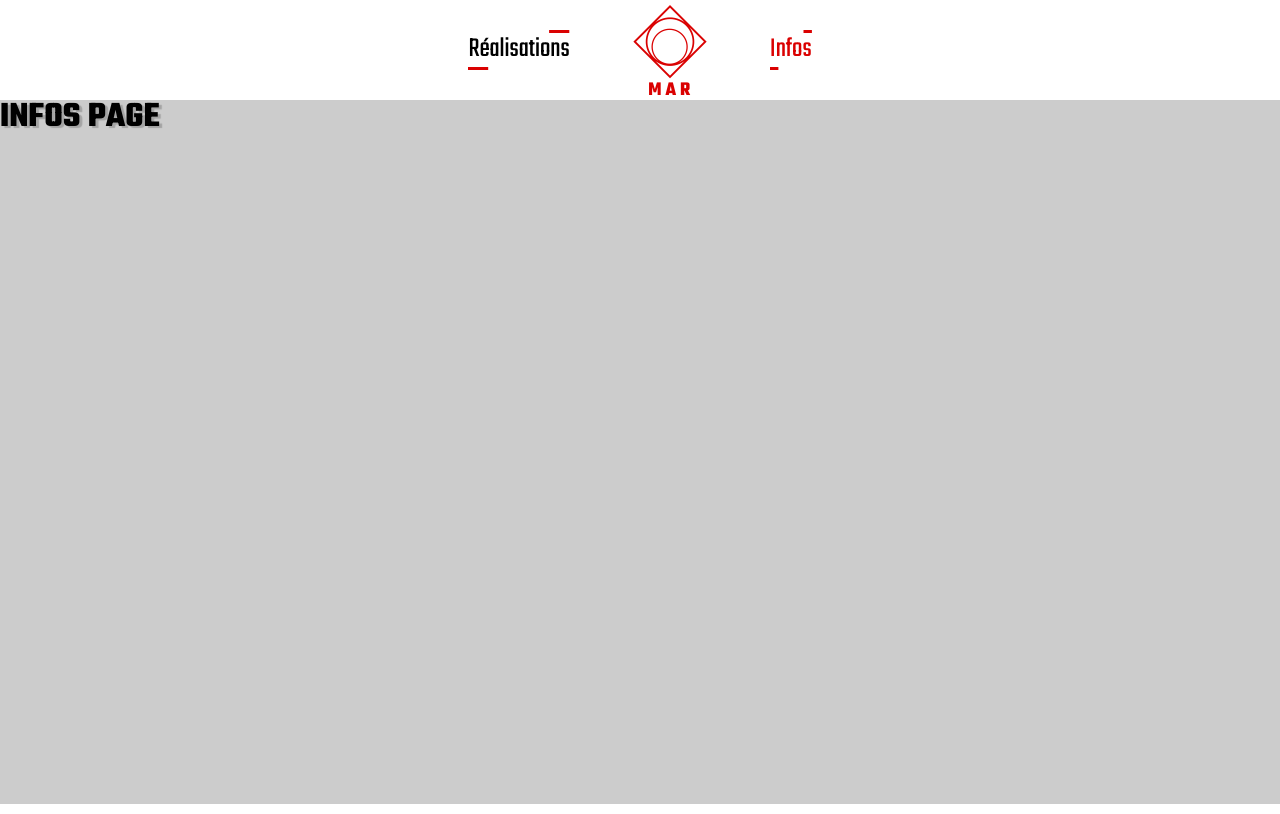
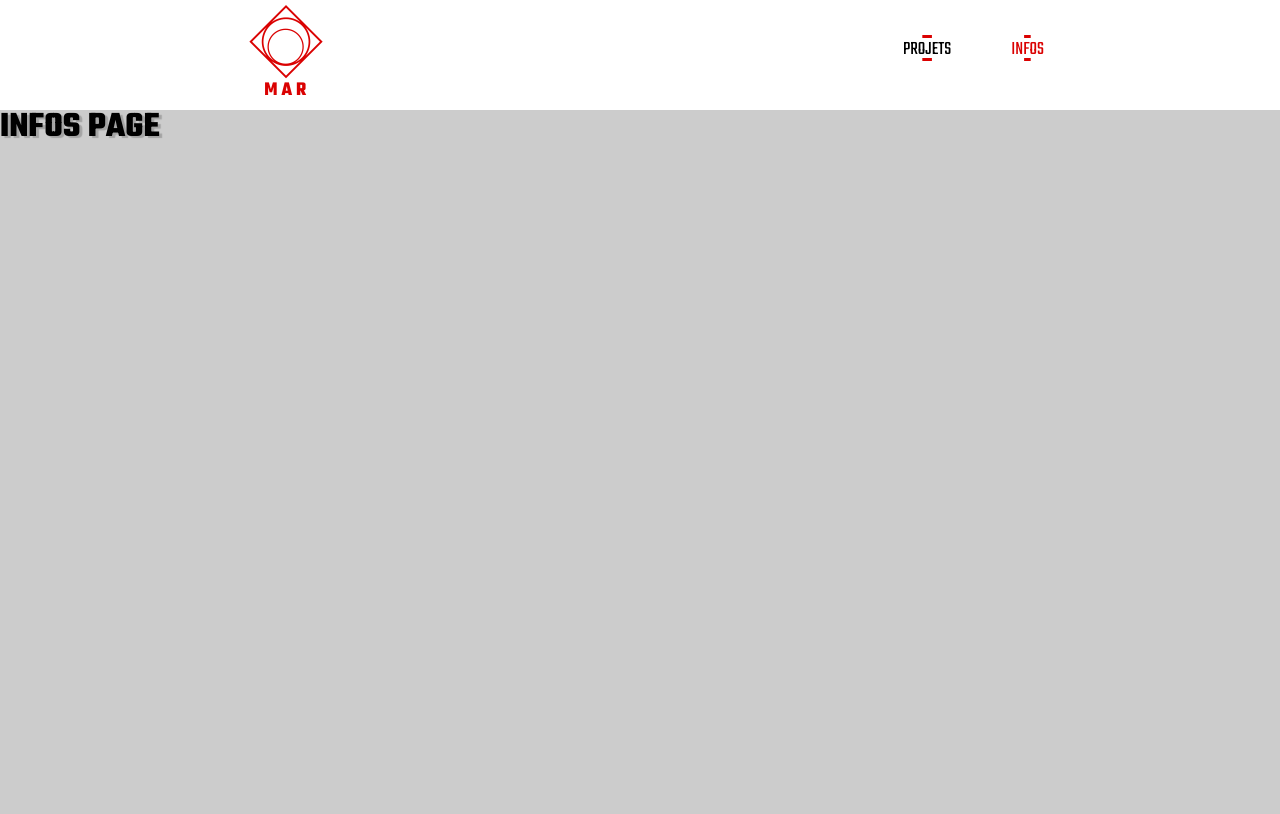
Before and after one commit to JonathanRaso/mar-portfolio, a React (Create React App) app in the folder client/: page /infos in a window 1280 px wide. Built offline with nearby package versions, Linux system fonts and the light colour scheme.

Commit message:
Responsive navbar with mobile burger menu added (need to adapt the first animated burger button to the navtest later if I have time). Need to check later how to adapt height ratio when bigger screen for project page

```diff
--- a/client/src/App.css
+++ b/client/src/App.css
@@ -19,6 +19,8 @@
   --clr-second: #DA0101;
   --clr-third: #60E1E0;
   --clr-fourth: #FF9F1C;
+  --clr-white: #ffffff;
+  --clr-black: #000000;
 
   /* SHADOW */
   --ts-basic: 3px 2px 1px rgba(0,0,0,0.2);
@@ -85,6 +87,7 @@ body {
   line-height: 1.4;
   font-family: var(--ff-main);
   font-size: var(--fs-small);
+  height: 100%;
 }
 
 h2 {
--- a/client/src/App.js
+++ b/client/src/App.js
@@ -1,6 +1,7 @@
 import { Switch, Route } from 'react-router-dom';
 
-import Navbar from './components/shared/navbar/index.js'
+/* import Navbar from './components/shared/navbar/index.js' */
+import Navbar from './components/shared/navtest/index.js'
 import Home from './components/home/index.js'
 import Infos from './components/infos/index.js'
 import ProjectDetails from './components/project/index.js'
--- a/client/src/components/home/styles.css
+++ b/client/src/components/home/styles.css
@@ -1,6 +1,7 @@
 main {
   flex-wrap: wrap;
   justify-content: center;
+  margin-top: 5.5em;
 }
 
 /******
--- a/client/src/components/project/index.js
+++ b/client/src/components/project/index.js
@@ -34,7 +34,7 @@ const ProjectDetails = () => {
   }, [projectId]);
 
   return (
-    <main className={`main__height project__body`}>
+    <main className="project__body">
       <div className={`project__picture project__picture--${backgroundColor}`}>
         {specificProject &&
         <>
--- a/client/src/components/project/styles.css
+++ b/client/src/components/project/styles.css
@@ -72,10 +72,16 @@ PROJECT__INFO DIV
   TABLET MEDIA QUERIES
 ******************/
 @media (min-width: 43em) {
+  /* main {
+    margin-top: 15em;
+  } */
+
   .project__body {
     display: flex;
     width: 80%;
-    margin: 1em auto;
+    margin-left: auto;
+    margin-right: auto;
+    margin-top: 7em;
   }
 
   /***************
@@ -93,8 +99,8 @@ PROJECT__INFO DIV
   }
 
   .project__picture img {
-    width: 80%;
-    height: 80%;
+    max-width: 80%;
+    max-height: 80%;
     border: 5px solid #fff;
     align-self: center;
     transition: transform .5s;
@@ -125,9 +131,11 @@ PROJECT__INFO DIV
 ******************/
 @media (min-width: 62em) {
   .project__body {
-    /* display: flex; */
     /* width: 80%; */
-    margin: auto;
+    margin-left: auto;
+    margin-right: auto;
+    margin-top: 7em;
+    align-items: center;
   }
 
   /***************
@@ -145,7 +153,10 @@ PROJECT__INFO DIV
     border: 1px solid #dadada;
     border-radius: 16px;
     padding: 35px; */
-    width: 50%;
+    width: 700px;
+    height: 700px;
+    margin-left: auto;
+    margin-right: auto;
     /* justify-content: center;
     align-self: center;
     box-shadow: var(--bs-basic); */
--- a/client/src/components/shared/navbar/index.js
+++ b/client/src/components/shared/navbar/index.js
@@ -1,3 +1,4 @@
+import { useState } from 'react';
 import { Link, NavLink } from 'react-router-dom';
 
 import '../../../App.css';
@@ -5,10 +6,15 @@ import './styles.css';
 
 const Navbar = () => {
 
+  const [btnBurgerOpen, setBtnBurgerOpen] = useState(false);
+
   const handleMenuButton = () => {
     const burgerMenu = document.querySelector(".navbar__button");
     burgerMenu.classList.toggle("open");
     console.log(burgerMenu);
+    console.log(btnBurgerOpen);
+    setBtnBurgerOpen(!btnBurgerOpen);
+    console.log(btnBurgerOpen);
     console.log("Clicked!");
   }
 
@@ -22,9 +28,11 @@ const Navbar = () => {
             <li>
               <NavLink to="/" exact className="navbar__ul--link">Réalisations</NavLink>
             </li>
+          {!btnBurgerOpen &&
             <li className="navbar__image">
               <Link to ="/"><img className="navbar__ul--image" src="/MAR-portfolio-logo.png" alt="logo"/></Link>
             </li>
+          }
             <li>
               <NavLink to="/infos" className="navbar__ul--link">Infos</NavLink>
             </li>
--- a/client/src/components/shared/navbar/styles.css
+++ b/client/src/components/shared/navbar/styles.css
@@ -33,8 +33,8 @@
   display: flex;
   justify-content: center;
   align-items: center;
-  width: 3em;
-  height: 3em;
+  width: 2em;
+  height: 2em;
   cursor: pointer;
   transition: all .5 ease-in-out;
   /* border: 3px solid #000; */
@@ -44,7 +44,7 @@
   width: 1.5em;
   height: 3px;
   background: #000;
-  border-radius: 20%;
+  border-radius: 50%;
   box-shadow: 0 2px 5px rgba(255,101,47,.2);
   transition: all .5s ease-in-out;
 }
@@ -56,7 +56,7 @@
   width: 1.5em;
   height: 3px;
   background: #000;
-  border-radius: 20%;
+  border-radius: 50%;
   box-shadow: 0 2px 5px rgba(255,101,47,.2);
   transition: all .5s ease-in-out;
 }
@@ -85,13 +85,21 @@
   transform: rotate(-45deg) translate(35px, 35px);
 }
 
-
 .navbar__image {
   width: 75%;
 }
 
 .navbar__ul--link {
-  display: none;
+  position: relative;
+  text-decoration: none;
+  color: #000;
+  display: inline-block;
+  font-size: var(--fs-medium);
+  transition: 300ms ease-in;
+}
+
+.navbar__ul--link:hover {
+  color: var(--clr-second);
 }
 
 @media screen and (min-width: 43em) {
--- /dev/null
+++ b/client/src/components/shared/navtest/index.js
@@ -0,0 +1,38 @@
+import { useState } from 'react';
+import { Link, NavLink } from 'react-router-dom';
+
+import '../../../App.css';
+import './styles.css';
+
+const Navbar = () => {
+
+  /* const [btnBurgerOpen, setBtnBurgerOpen] = useState(false);
+
+  const handleMenuButton = () => {
+    const burgerMenu = document.querySelector(".navbar__button");
+    burgerMenu.classList.toggle("open");
+    console.log(burgerMenu);
+    console.log(btnBurgerOpen);
+    setBtnBurgerOpen(!btnBurgerOpen);
+    console.log(btnBurgerOpen);
+    console.log("Clicked!");
+  } */
+
+  return (
+    <header>
+      <img src="/MAR-portfolio-logo.png" alt="logo" className="logo"/>
+      <input type="checkbox" id="nav-toggle" className="nav-toggle"/>
+      <nav>
+        <ul>
+          <li><NavLink to="/" exact>Projets</NavLink></li>
+          <li><NavLink to="/infos" exact>Infos</NavLink></li>
+        </ul>
+      </nav>
+      <label htmlFor="nav-toggle" className="nav-toggle-label">
+        <span></span>
+      </label>
+    </header>
+  )
+};
+
+export default Navbar;
--- /dev/null
+++ b/client/src/components/shared/navtest/styles.css
@@ -0,0 +1,180 @@
+header {
+  background: var(--clr-white);
+  text-align: center;
+  z-index: 999;
+  position: fixed;
+  top: 0;
+  width: 100%;
+}
+
+.logo {
+  margin: auto;
+  width: 5em;
+}
+
+.nav-toggle {
+  display: none;
+}
+
+.active {
+  color: var(--clr-second);
+}
+
+.nav-toggle-label {
+  position: absolute;
+  top: 0;
+  left: 0;
+  margin-left: 0.5em;
+  height: 100%;
+  display: flex;
+  align-items: center;
+}
+
+.nav-toggle-label span,
+.nav-toggle-label span::before,
+.nav-toggle-label span::after {
+  display: block;
+  background: var(--clr-black);
+  height: 2px;
+  width: 1.5em;
+  border-radius: 10px;
+  position: relative;
+}
+
+.nav-toggle-label span::before,
+.nav-toggle-label span::after {
+  content: '';
+  position: absolute;
+}
+
+.nav-toggle-label span::before {
+  bottom: 7px;
+}
+
+.nav-toggle-label span::after {
+  top: 7px;
+}
+
+
+nav {
+  position: absolute;
+  text-align: left;
+  top: 100%;
+  left: 0;
+  background: var(--clr-white);
+  width: 100%;
+  transform: scale(1, 0);
+  transform-origin: top;
+  transition: transform 400ms ease-in-out;
+}
+
+nav ul {
+  margin: 0;
+  padding: 0;
+  list-style: none;
+}
+
+nav li {
+  margin-bottom: 0.5em;
+  margin-left: 0.5em;
+}
+
+nav a {
+  color: var(--clr-black);
+  text-decoration: none;
+  font-size: 1.2rem;
+  text-transform: uppercase;
+  opacity: 0;
+  transition: opacity 150ms ease-in-out;
+}
+
+.nav-toggle:checked ~ nav {
+  transform: scale(1, 1)
+}
+
+.nav-toggle:checked ~ nav a {
+  opacity: 1;
+  transition: opacity 250ms ease-in-out 250ms;
+}
+
+@media screen and (min-width: 800px) {
+  .nav-toggle-label {
+    display: none;
+  }
+
+  header {
+    display: grid;
+    grid-template-columns: 1fr auto minmax(700px, 3fr) 1fr;
+    border-bottom-left-radius: 20%;
+    border-bottom-right-radius: 20%;
+  }
+
+  .logo {
+    grid-column: 2 / 3;
+  }
+
+  nav {
+    all: unset;
+    grid-column: 3 / 4;
+    display: flex;
+    justify-content: flex-end;
+    align-items: center;
+  }
+
+  nav ul {
+    display: flex;
+  }
+
+  nav li {
+    margin-left: 3em;
+    margin-bottom: 0;
+  }
+
+  nav a {
+    opacity: 1;
+    font-size: var(--fs-medium);
+    position: relative;
+
+    transition: 300ms ease-in-out;
+  }
+
+  nav a:hover {
+    color: var(--clr-second);
+  }
+
+  nav a::before {
+    content: '';
+    display: block;
+    height: 3px;
+    background: var(--clr-second);
+    position: absolute;
+    top: -0.05em;
+    left: 0;
+    right: 0;
+    transform: scale(0.2, 1);
+    transition: transform ease-in-out 250ms;
+  }
+
+  nav a::after {
+    content: '';
+    display: block;
+    height: 3px;
+    background: var(--clr-second);
+    position: absolute;
+    bottom: 0.1em;
+    left: 0;
+    right: 0;
+    transform: scale(0.2, 1);
+    transition: transform ease-in-out 250ms;
+  }
+
+  nav a:hover::before {
+    transform: scale(1, 1);
+    background: var(--clr-black);
+  }
+
+  nav a:hover::after {
+    transform: scale(1, 1);
+    background: var(--clr-black);
+  }
+}
```
Also changed, not shown: 1 other file (tests, documents, lock files or other folders). Lines whose indentation alone changed are shown as unchanged.
